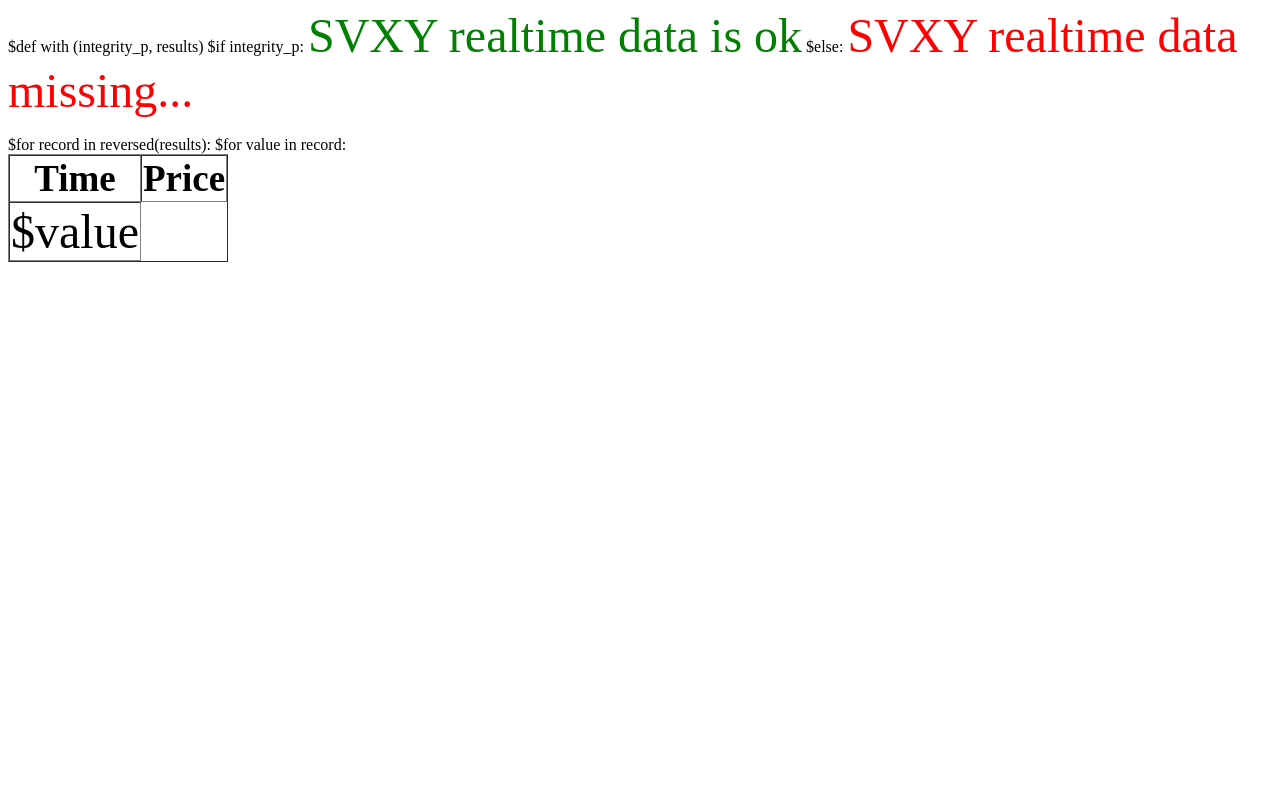
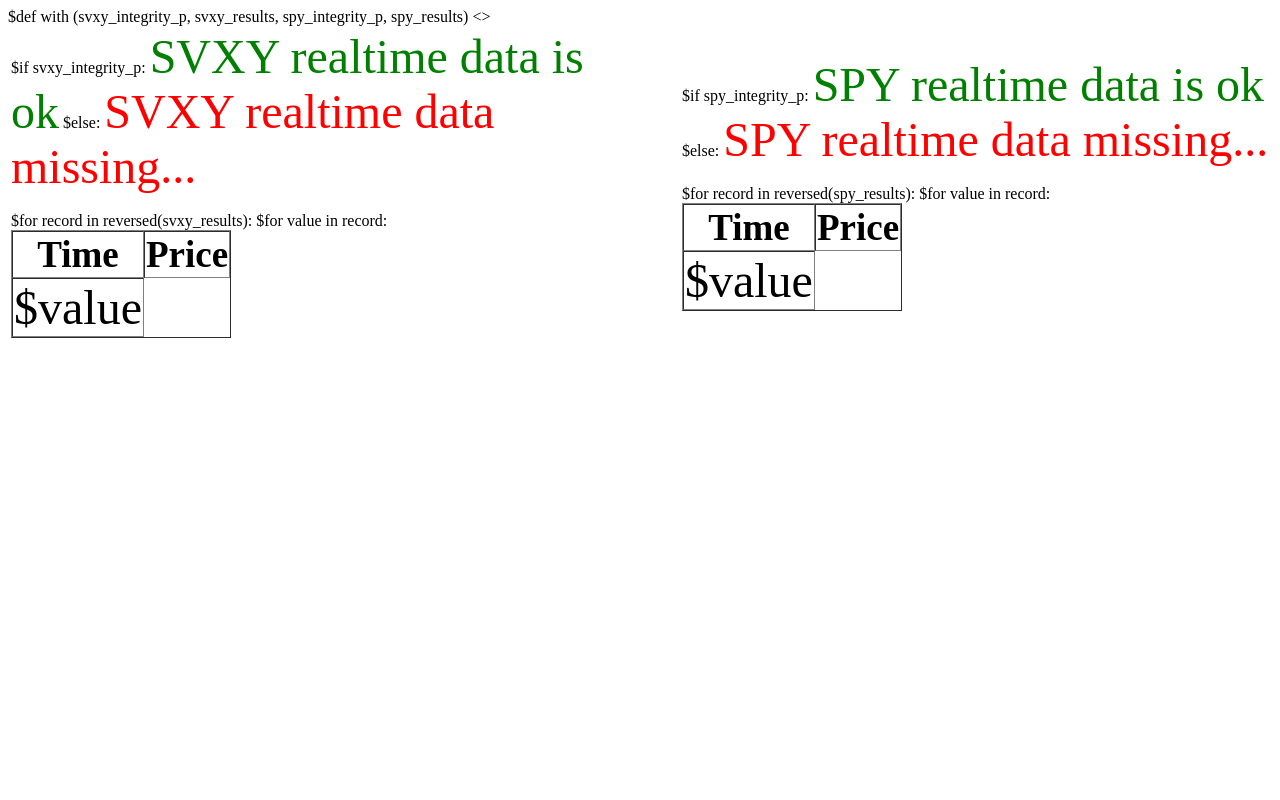
Before and after one commit to shmyhero/data-process, a Python web app: template portal/templates/realtime_data_status.html in a window 1280 px wide. Run offline with Jinja, Linux system fonts and the light colour scheme; the template is opened without the code that fills it, so the values that code supplies are empty.

Commit message:
refine real time data status page, add new symbols

```diff
--- a/common/symbols.py
+++ b/common/symbols.py
@@ -33,7 +33,7 @@ class Symbols(object):
        'Stocks'                :['LMT', 'MO', 'CME', 'MA', 'V', 'AAPL']
         }
 
-    non_option_symbols = ['ZIV', 'EDV', 'BRK-B', 'RHS', 'BIL', 'VNM', 'ITA', 'XAR', 'FNDE', 'DGRW', 'IHI', 'BJK', 'VHT', 'STZ','OIL']
+    non_option_symbols = ['ZIV', 'EDV', 'BRK-B', 'RHS', 'BIL', 'VNM', 'ITA', 'XAR', 'FNDE', 'DGRW', 'IHI', 'BJK', 'VHT', 'STZ','OIL', 'ADBE', 'AVGO', 'AMZN', 'NFLX', 'GOOG']
 
     indexes = ['^DJI', '^GSPC', '^VIX', '^VXV', '^VVIX', '^RUT', '^NDX', '^VXMT']
 
--- a/ingestion/yahooscraper.py
+++ b/ingestion/yahooscraper.py
@@ -23,7 +23,7 @@ class YahooScraper(object):
         cookie_regex = r'set-cookie: (.*?); '
         link = crumble_link.format(symbol)
         response = urllib2.urlopen(link)
-        #print response.info()
+        # print response.info()
         match = re.search(cookie_regex, str(response.info()))
         cookie_str = match.group(1)
         text = response.read()
@@ -169,4 +169,5 @@ if __name__ == '__main__':
     # print YahooScraper.ingest_all_options(['SPY'])
     # print YahooScraper.ingest_all_options(['^VXX'])
     # print YahooScraper.get_data_by_symbol('^VIX')
-    print YahooScraper.ingest_all_options(['^VIX'])
+    # print YahooScraper.ingest_all_options(['^VIX'])
+    YahooScraper.ingest_all_historical_etf(symbols=['ADBE', 'AVGO', 'AMZN', 'NFLX', 'GOOG'])
--- a/portal/index.py
+++ b/portal/index.py
@@ -665,8 +665,9 @@ class RealTimeDataStatus(object):
         pass
 
     def GET(self):
-        integrity_p, results = EquityRealTimeDAO().validate_integrity_for_real_time_data()
-        return render.realtime_data_status(integrity_p, results)
+        svxy_integrity_p, svxy_results = EquityRealTimeDAO().validate_integrity_for_real_time_data('SVXY')
+        spy_integrity_p, spy_results = EquityRealTimeDAO().validate_integrity_for_real_time_data('SPY')
+        return render.realtime_data_status(svxy_integrity_p, svxy_results, spy_integrity_p, spy_results)
 
 
 class MinDataStatus(object):
--- a/portal/templates/realtime_data_status.html
+++ b/portal/templates/realtime_data_status.html
@@ -1,28 +1,56 @@
-$def with (integrity_p, results)
+$def with (svxy_integrity_p, svxy_results, spy_integrity_p, spy_results)
 <html lang="en">
 <head>
     <meta charset="UTF-8">
     <title>Minutes data</title>
 </head>
 <body>
-$if integrity_p:
+
+<table border="0">
+    <>
+        <td>
+            $if svxy_integrity_p:
                 <font size="7" color="green">SVXY realtime data is ok</font>
             $else:
                 <font size="7" color="red">SVXY realtime data missing...</font>
-
             <br/>
             <br/>
             <table border="1" cellspacing="0" >
-
                 <tr style = "font-size:37px;">
                     <th>Time</th>
                     <th>Price</th>
                 </tr>
-$for record in reversed(results):
+            $for record in reversed(svxy_results):
                 <tr>
                 $for value in record:
                     <td ><font size="7" >$value</font></td>
                 </tr>
             </table>
+        </td>
+        <td>&nbsp;&nbsp;&nbsp;&nbsp;&nbsp;&nbsp;&nbsp;&nbsp;&nbsp;&nbsp;</td>
+        <td>
+            $if spy_integrity_p:
+                <font size="7" color="green">SPY realtime data is ok</font>
+            $else:
+                <font size="7" color="red">SPY realtime data missing...</font>
+            <br/>
+            <br/>
+            <table border="1" cellspacing="0" >
+                <tr style = "font-size:37px;">
+                    <th>Time</th>
+                    <th>Price</th>
+                </tr>
+            $for record in reversed(spy_results):
+                <tr>
+                $for value in record:
+                    <td ><font size="7" >$value</font></td>
+                </tr>
+            </table>
+        </td>
+    </tr>
+</table>
+
+
+
 </body>
 </html>
```
Also changed, not shown: dataaccess/equitymindao.py (+5 -4 lines). Lines whose indentation alone changed are shown as unchanged.
